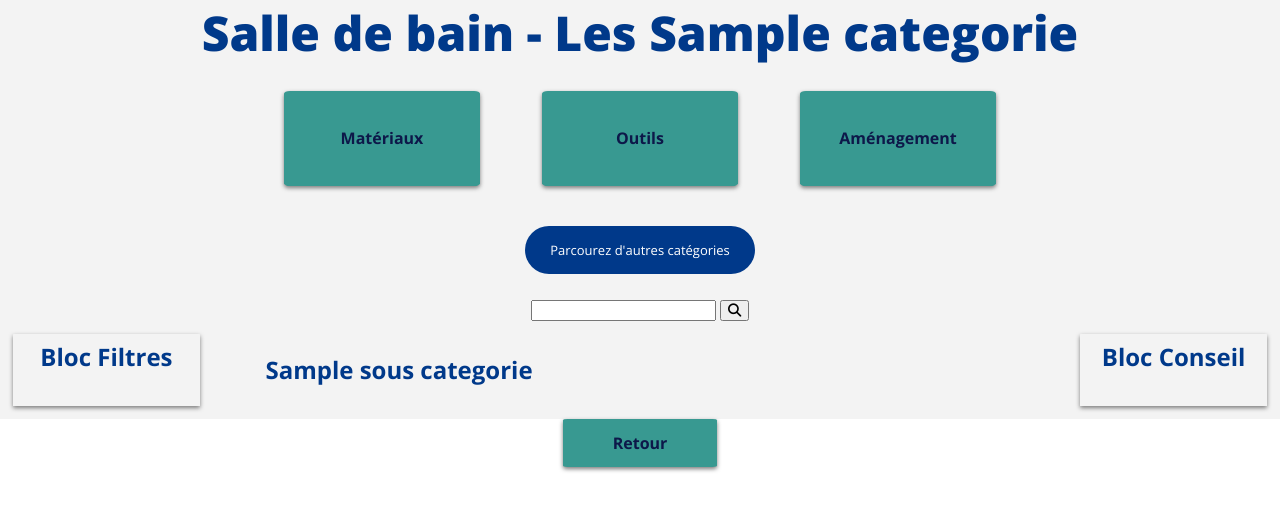
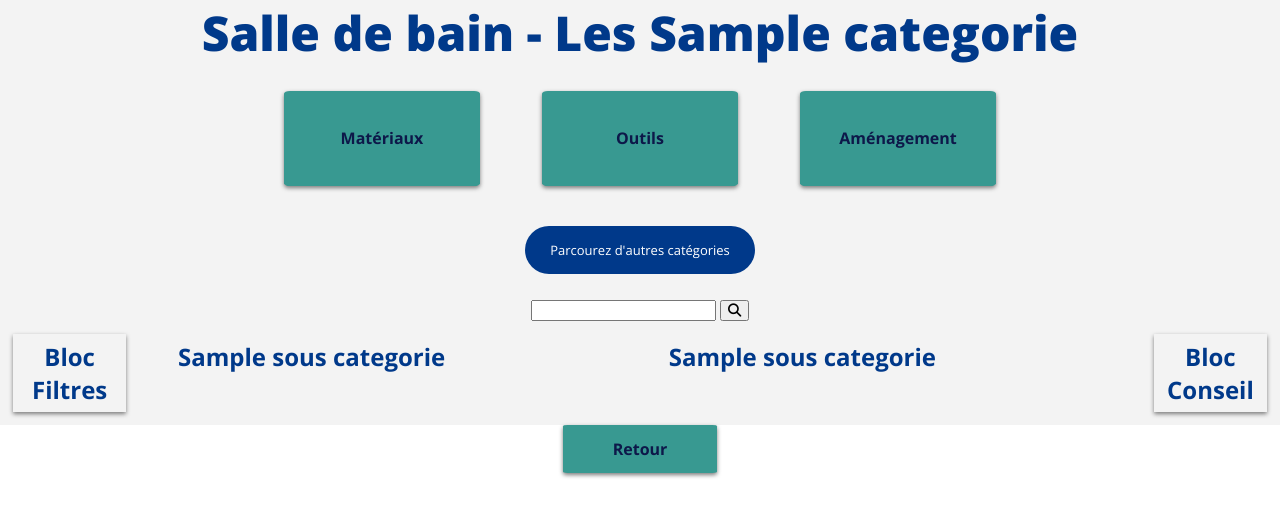
Before and after one commit to Sankatouille/Hackathon-2-ManyMany, a Symfony app: template templates/categorie/show.html.twig in a window 1280 px wide. Shown: the top 517 px of the page. Run offline with Twig, Linux system fonts and the light colour scheme; the template is opened without the code that fills it: most values are stand-ins (such as "Sample title", 1, 10 or a date in 2020); form fields are guessed from the names that the template uses; some libraries are stand-ins or nearby versions.

Commit message:
show tag en cours

```diff
--- a/templates/categorie/show.html.twig
+++ b/templates/categorie/show.html.twig
@@ -72,6 +72,29 @@
                 {% endfor %}
             </div>
 
+
+            {% if produit.tag == tagGet %}
+            <div class="souscategories">
+                {% for sc in categorie.sousCategorie %}
+
+                    <div class="sousCategorie">
+                        <h2>{{ sc.nom }}</h2>
+                    </div>
+
+                    <div class="produits">
+                        {% for produit in sc.produit|slice (1, 5) %}
+                            <div class="produit">
+                                <p><img src="{{produit.photo}}" alt="imageproduit"></p>
+                                <p id="produitNom">{{ produit.nom|slice (0, 40) }}[...]</p>
+                                <p id="produitPrix">{{ produit.prix }}</p>
+                            </div>
+                        {% endfor %}
+                    </div>
+                {% endfor %}
+            </div>
+            {% endif %}
+
+
             <div class="right">
                 <h2>Bloc Conseil</h2>
                     <div class="">
--- a/templates/categorie/showTag.html.twig
+++ b/templates/categorie/showTag.html.twig
@@ -56,6 +56,7 @@
 
                 {% endfor %}
                 </div>
+        </div>
     </div>
         {% endfor %}
 
```
Also changed, not shown: src/Controller/CategorieController.php (+10 -9 lines).
